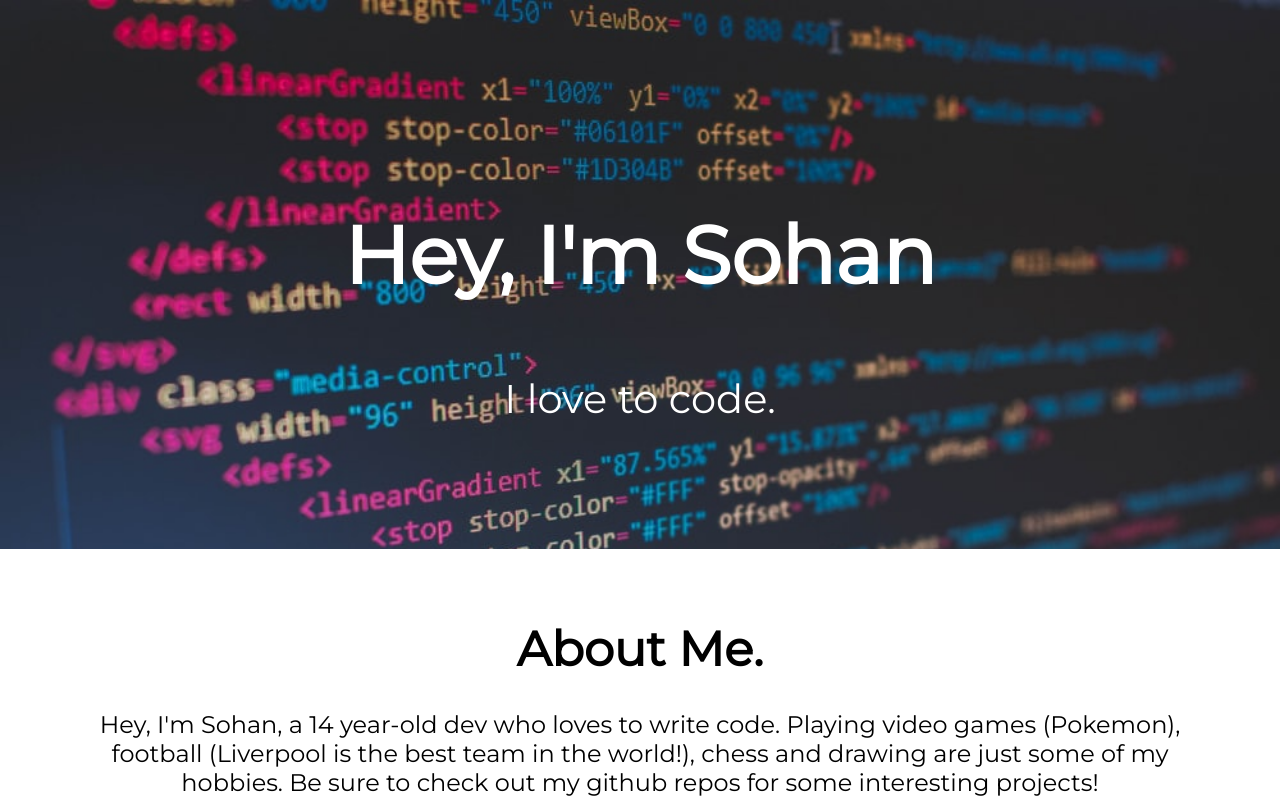
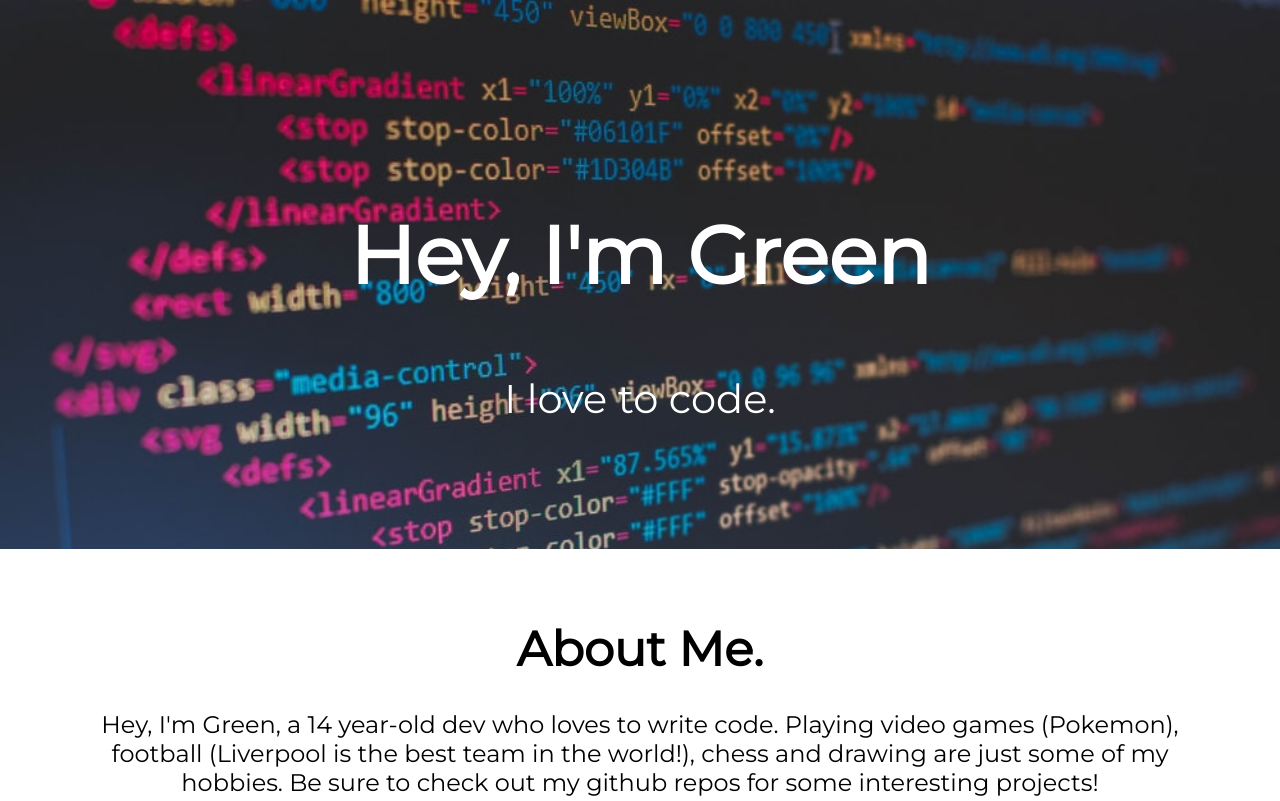
Before and after one commit to idk2706/Greeny127.github.io, a plain HTML site: page index.html in a window 1280 px wide. Shown: the top 801 px of the page. Drawn offline with Linux system fonts and the light colour scheme.

Commit message:
Update index.html

```diff
--- a/index.html
+++ b/index.html
@@ -11,7 +11,7 @@
 
     <body>
         <div class="main-container">
-            <h1 class="heading">Hey, I'm Sohan</h1>
+            <h1 class="heading">Hey, I'm Green</h1>
             <p class="subheading">I love to code.</p>
         </div>
 
@@ -20,7 +20,7 @@
                 About Me.
             </h1>
             <p>
-                Hey, I'm Sohan, a 14 year-old dev who loves to write code. Playing video games (Pokemon), football (Liverpool is the best team in the world!), chess and drawing are just some of my hobbies. Be sure to check out my github repos for some interesting projects!
+                Hey, I'm Green, a 14 year-old dev who loves to write code. Playing video games (Pokemon), football (Liverpool is the best team in the world!), chess and drawing are just some of my hobbies. Be sure to check out my github repos for some interesting projects!
             </p>
         </div>
 
```
